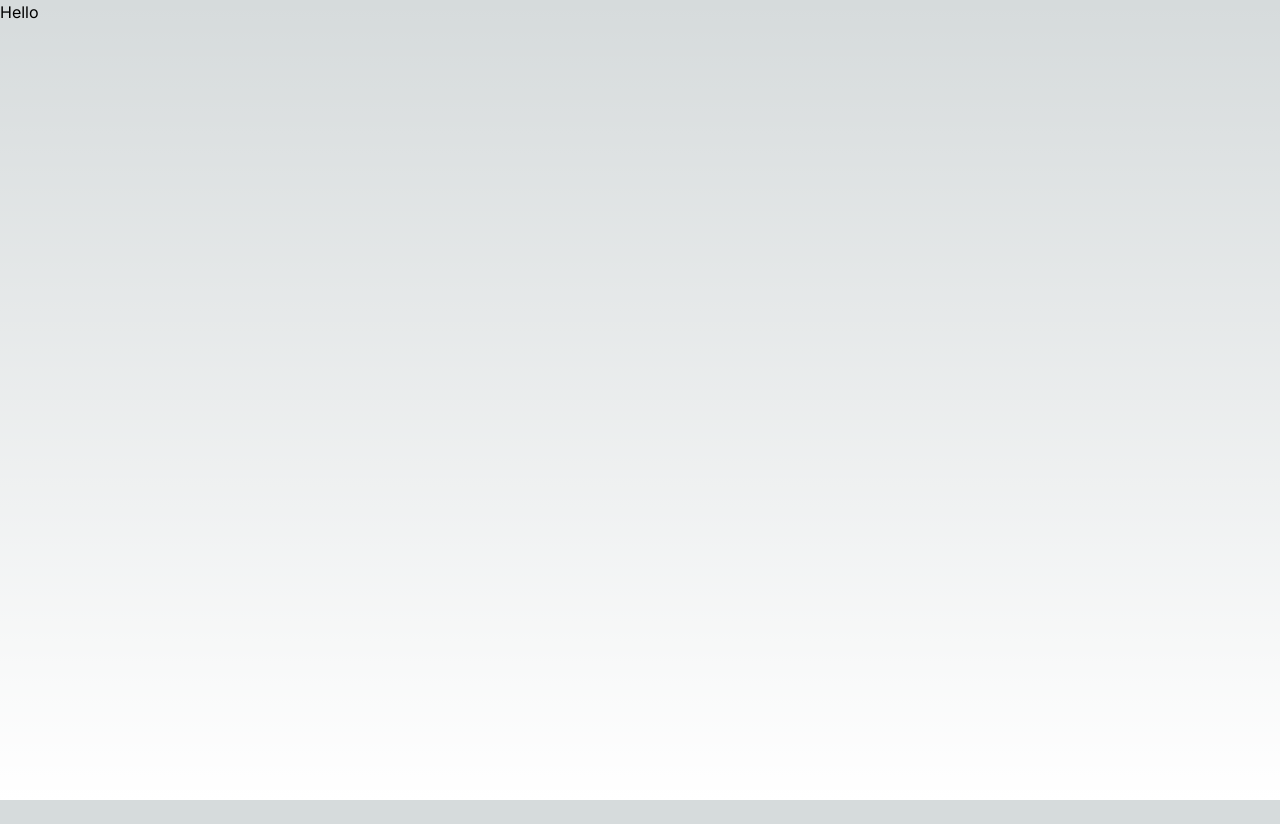
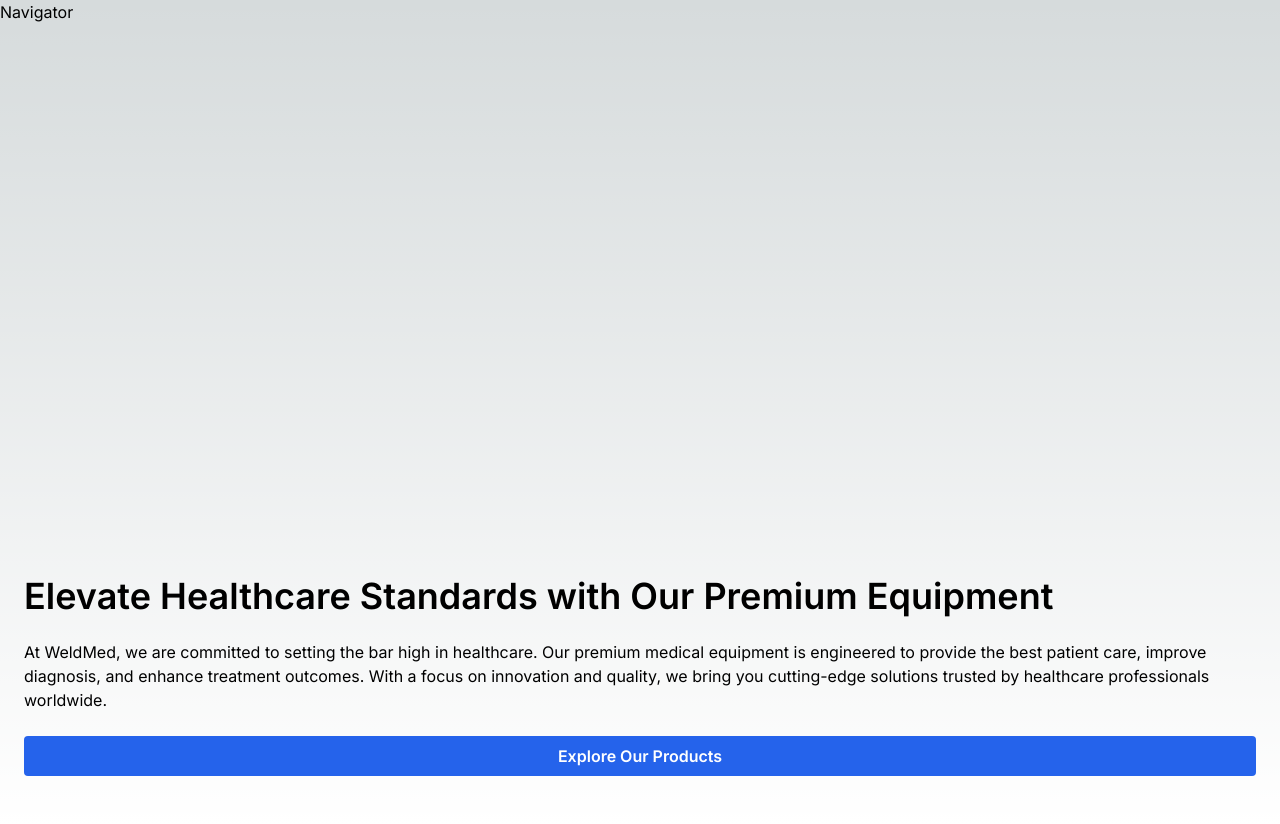
Before and after one commit to musaakhmed/msr-trading, a Next.js app: page / in a window 1280 px wide. Before the commit the page ends 800 px from the top, so only its background shows below. Built offline with nearby package versions, Linux system fonts and the light colour scheme.

Commit message:
hero content animated

```diff
--- a/app/page.tsx
+++ b/app/page.tsx
@@ -1,9 +1,11 @@
+import Hero from '@/components/ui/Hero/Hero'
 import Image from 'next/image'
 
 export default function Home() {
     return (
         <main>
-            <h1>Hello</h1>
+            <nav>Navigator</nav>
+            <Hero />
         </main>
     )
 }
--- /dev/null
+++ b/components/ui/Hero/Hero.tsx
@@ -0,0 +1,59 @@
+'use client'
+import { motion } from 'framer-motion'
+
+export default function Hero() {
+    return (
+        <>
+            <section className='p-6 space-y-6 h-screen flex flex-col justify-end pb-12'>
+                <motion.h1
+                    initial={{ opacity: 0, y: 20 }}
+                    animate={{
+                        opacity: 1,
+                        y: 0,
+                        transition: {
+                            ease: [0.1, 0.03, 0.5, 0.9],
+                            duration: 1,
+                        },
+                    }}
+                    className='text-4xl font-semibold'
+                >
+                    Elevate Healthcare Standards with Our Premium Equipment
+                </motion.h1>
+
+                <motion.p
+                    initial={{ opacity: 0, y: 20 }}
+                    animate={{
+                        opacity: 1,
+                        y: 0,
+                        transition: {
+                            ease: [0.7, 0.003, 0.9, 0.9],
+                            duration: 2,
+                        },
+                    }}
+                >
+                    At WeldMed, we are committed to setting the bar high in
+                    healthcare. Our premium medical equipment is engineered to
+                    provide the best patient care, improve diagnosis, and
+                    enhance treatment outcomes. With a focus on innovation and
+                    quality, we bring you cutting-edge solutions trusted by
+                    healthcare professionals worldwide.
+                </motion.p>
+
+                <motion.button
+                    initial={{ opacity: 0, y: 20 }}
+                    animate={{
+                        opacity: 1,
+                        y: 0,
+                        transition: {
+                            ease: [1, 0.03, 0.5, 0.9],
+                            duration: 3,
+                        },
+                    }}
+                    className='p-2 dark:bg-blue-900 bg-blue-600 rounded font-semibold text-white'
+                >
+                    Explore Our Products
+                </motion.button>
+            </section>
+        </>
+    )
+}
--- a/package.json
+++ b/package.json
@@ -22,6 +22,7 @@
     "eslint": "^8",
     "eslint-config-next": "14.0.1",
     "postcss": "^8",
+    "prettier-plugin-tailwindcss": "^0.5.6",
     "tailwindcss": "^3.3.0",
     "typescript": "^5"
   }
```
Also changed, not shown: 1 other file (tests, documents, lock files or other folders).
